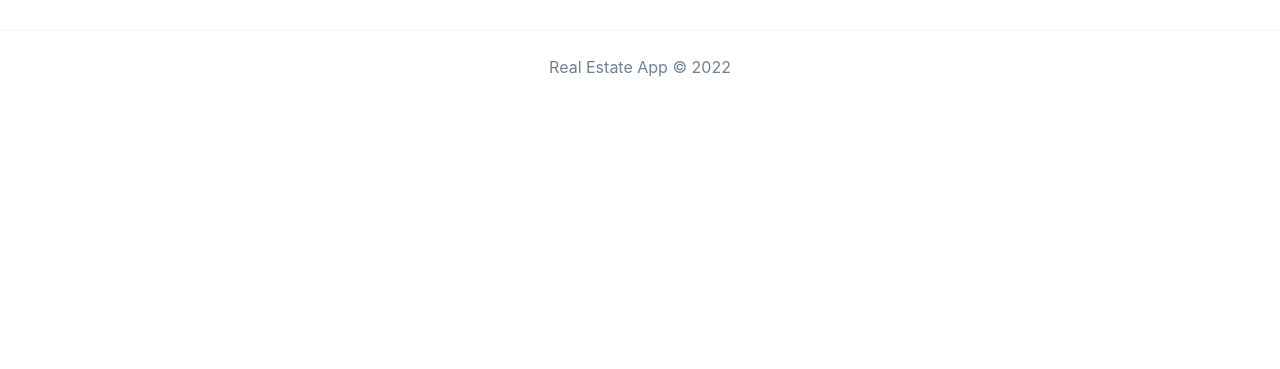
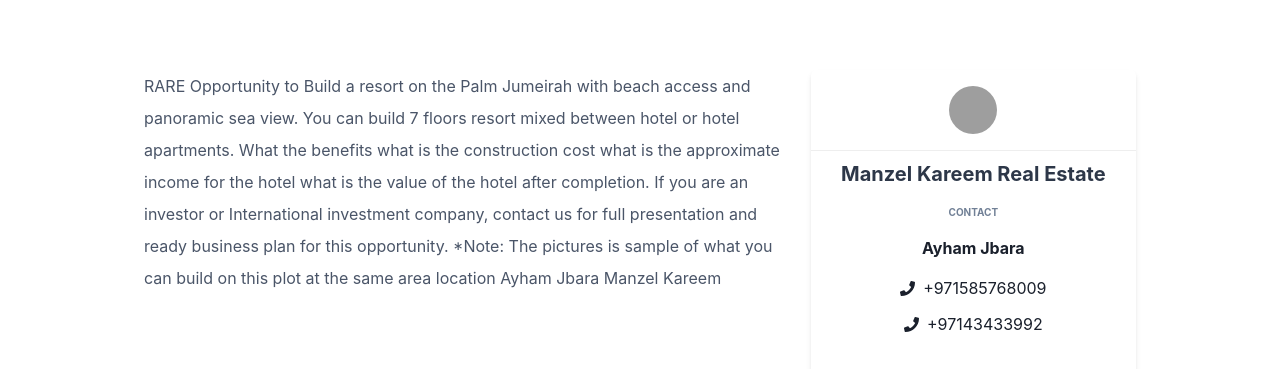
Before and after one commit to stefandjikic/realestate-app, a Next.js app: page /property/1 in a window 1280 px wide. Shown: the part 583-952 px from the top of the page. Before the commit the page ends 800 px from the top, so only its background shows below. Built offline with nearby package versions, Linux system fonts and the light colour scheme; grey boxes are pictures that could not be loaded.

Commit message:
update details page

```diff
--- a/pages/property/[id].tsx
+++ b/pages/property/[id].tsx
@@ -7,8 +7,9 @@ import {
   Grid,
   GridItem,
   Heading,
+  Container,
 } from "@chakra-ui/react";
-import { FaBed, FaBath } from "react-icons/fa";
+import { FaBed, FaBath, FaPhone } from "react-icons/fa";
 import { GoVerified } from "react-icons/go";
 import { BsGridFill } from "react-icons/bs";
 import millify from "millify";
@@ -47,6 +48,13 @@ const PropertyPage = ({
     area = 0,
     price = 0,
     rentFrequency = 0,
+    description = "",
+    agency: {
+      logo: { url: agencyLogoUrl = "" } = {},
+      name: agencyName = "",
+    } = {},
+    contactName = "",
+    phoneNumber: { mobile = "", phone = "" } = {},
     // type = '',
   } = PROPERTY_DETAILS;
   return (
@@ -75,11 +83,9 @@ const PropertyPage = ({
             {rooms} <FaBed /> | {baths} <FaBath /> | {millify(area)} sqft{" "}
             <BsGridFill />
           </Flex>
-          <Flex mt='50px' fontSize='xl' fontWeight='bold'>
+          <Flex mt="50px" fontSize="xl" fontWeight="bold">
             <Box>AED</Box>
-            <Box ml="1">
-              {millify(price) || "n/a"}
-            </Box>
+            <Box ml="1">{millify(price) || "n/a"}</Box>
             {rentFrequency && `/${rentFrequency}`}
           </Flex>
         </GridItem>
@@ -87,6 +93,62 @@ const PropertyPage = ({
           <ImageCarousel photos={photos.map((photo) => photo.url)} />
         </GridItem>
       </Grid>
+      <Container maxW="container.lg">
+        <Grid
+          gridTemplateColumns={{ base: "1fr", md: "2fr 1fr" }}
+          gap="16px"
+          mt="20"
+        >
+          <GridItem>
+            <Text lineHeight="2" color="gray.600">
+              {description}
+            </Text>
+          </GridItem>
+          <GridItem>
+            <Box
+              height="350px"
+              textAlign="center"
+              borderRadius="md"
+              boxShadow="md"
+            >
+              <Flex
+                justifyContent="center"
+                alignItems="center"
+                p="4"
+                borderBottom="1px solid #eee"
+              >
+                <Avatar
+                  size="md"
+                  src={agencyLogoUrl || "/img/agency-logo-default.svg"}
+                />
+              </Flex>
+              <Text
+                fontSize="xl"
+                mt="2"
+                mb="4"
+                fontWeight="bold"
+                color="gray.700"
+              >
+                {agencyName}
+              </Text>
+              <Text fontSize="x-small" fontWeight="bold" color="gray.500">
+                CONTACT
+              </Text>
+              <Text fontWeight="bold" mt="4" mb="4">
+                {contactName}
+              </Text>
+              <Flex alignItems="center" justifyContent="center" mt="3">
+                <FaPhone size="15px" />
+                <Text ml="2">{mobile}</Text>
+              </Flex>
+              <Flex alignItems="center" justifyContent="center" mt="3">
+                <FaPhone size="15px" />
+                <Text ml="2">{phone}</Text>
+              </Flex>
+            </Box>
+          </GridItem>
+        </Grid>
+      </Container>
     </Box>
   );
 };
--- a/utils/constants.js
+++ b/utils/constants.js
@@ -392,14 +392,22 @@ export const PROPERTY_DETAILS = {
   area: 56670.854400000004,
   agency: {
     id: 7053698,
+    name:"Manzel Kareem Real Estate",
     logo: {
       id: 27681814,
       url: "https://bayut-production.s3.eu-central-1.amazonaws.com/image/27681814/9c7b944fa4344803a4cc318dd6160c78",
     },
   },
+  contactName:"Ayham Jbara",
+  phoneNumber: {
+    mobile:"+971585768009",
+    phone:"+97143433992",
+    whatsapp:"971585768009",
+    proxyMobile:"+971522794094",
+  },
   isVerified: false,
   description:
-    "RARE Opportunity to Build a resort on the Palm Jumeirah with beach access and panoramic sea view You can build 7 floors resort mixed between hotel or hotel apartments What the benefits what is the construction cost what is the approximate income for the hotel what is the value of the hotel after completion If you are an investor or International investment company, contact us for full presentation and ready business plan for this opportunity *Note: The pictures is sample of what you can build on this plot at the same area location Ayham Jbara Manzel Kareem",
+    "RARE Opportunity to Build a resort on the Palm Jumeirah with beach access and panoramic sea view. You can build 7 floors resort mixed between hotel or hotel apartments. What the benefits what is the construction cost what is the approximate income for the hotel what is the value of the hotel after completion. If you are an investor or International investment company, contact us for full presentation and ready business plan for this opportunity. *Note: The pictures is sample of what you can build on this plot at the same area location Ayham Jbara Manzel Kareem",
   furnishingStatus: null,
   amenities: [],
   photos: [
```
Also changed, not shown: interfaces/property_interface.ts (+30 -21 lines), public/img/agency-logo-default.svg (added).
